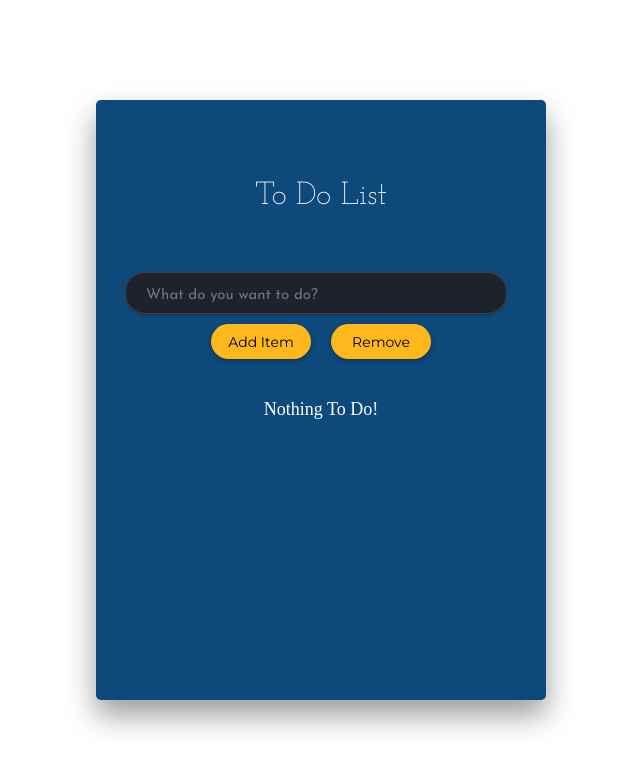
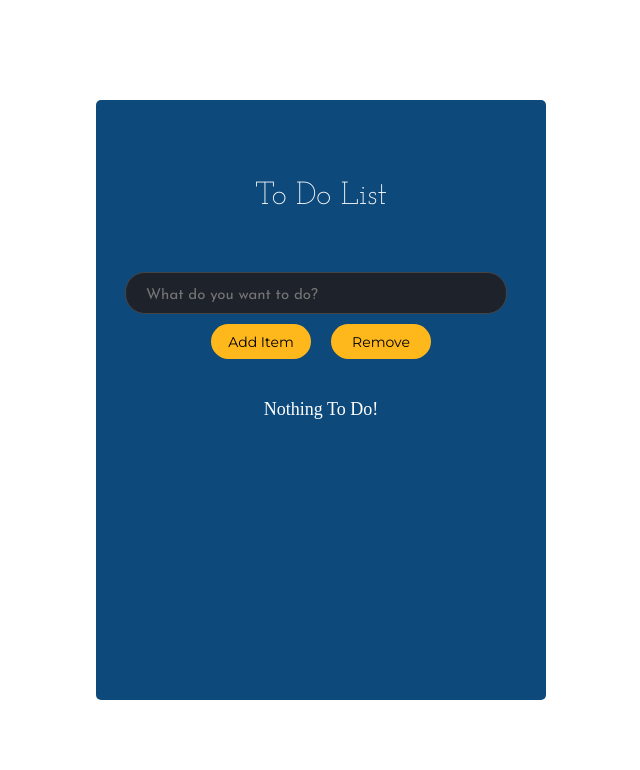
Before and after one commit to jasonceballosjr/nwmcodingchallenge, a React (Create React App) app in the folder todo/: page / in a window 1280 px wide. Shown: the top 770 px of the page, without its empty margins (319-959 px from the left). Built offline with nearby package versions, Linux system fonts and the light colour scheme.

Commit message:
To Do List Final

```diff
--- a/todo/src/App.css
+++ b/todo/src/App.css
@@ -23,7 +23,7 @@
   padding: 30px;
   box-sizing: border-box;
   border-radius: 5px;
-  box-shadow: 0 15px 30px rgba(0, 0, 0, 0.4);
+
 }
 
 .header h1 {
@@ -87,7 +87,7 @@
   border: 1px solid #444;
   outline: none;
   border-radius: 20px;
-  box-shadow: 0 1px 2px rgba(0, 0, 0, 0.3);
+
 }
 
 .buttons {
@@ -106,7 +106,6 @@
   font-family: 'Montserrat', sans-serif;
   font-size: 14px;
   border-radius: 20px;
-  box-shadow: 0 2px 5px rgba(0, 0, 0, 0.3);
   outline: none;
   cursor: pointer;
 }
@@ -150,7 +149,6 @@
   font-family: 'Montserrat', sans-serif;
   font-size: 14px;
   border-radius: 20px;
-  box-shadow: 0 2px 5px rgba(0, 0, 0, 0.3);
   outline: none;
   cursor: pointer;
 }
```
